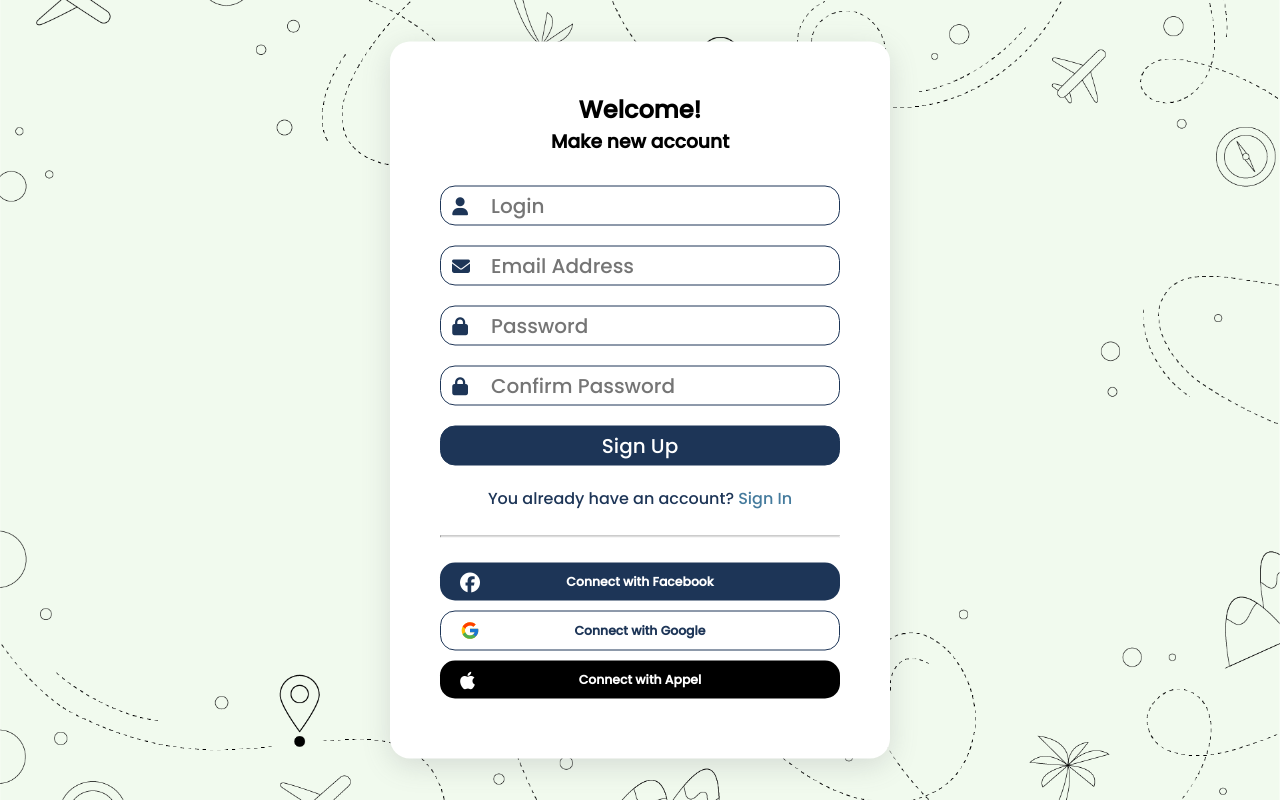
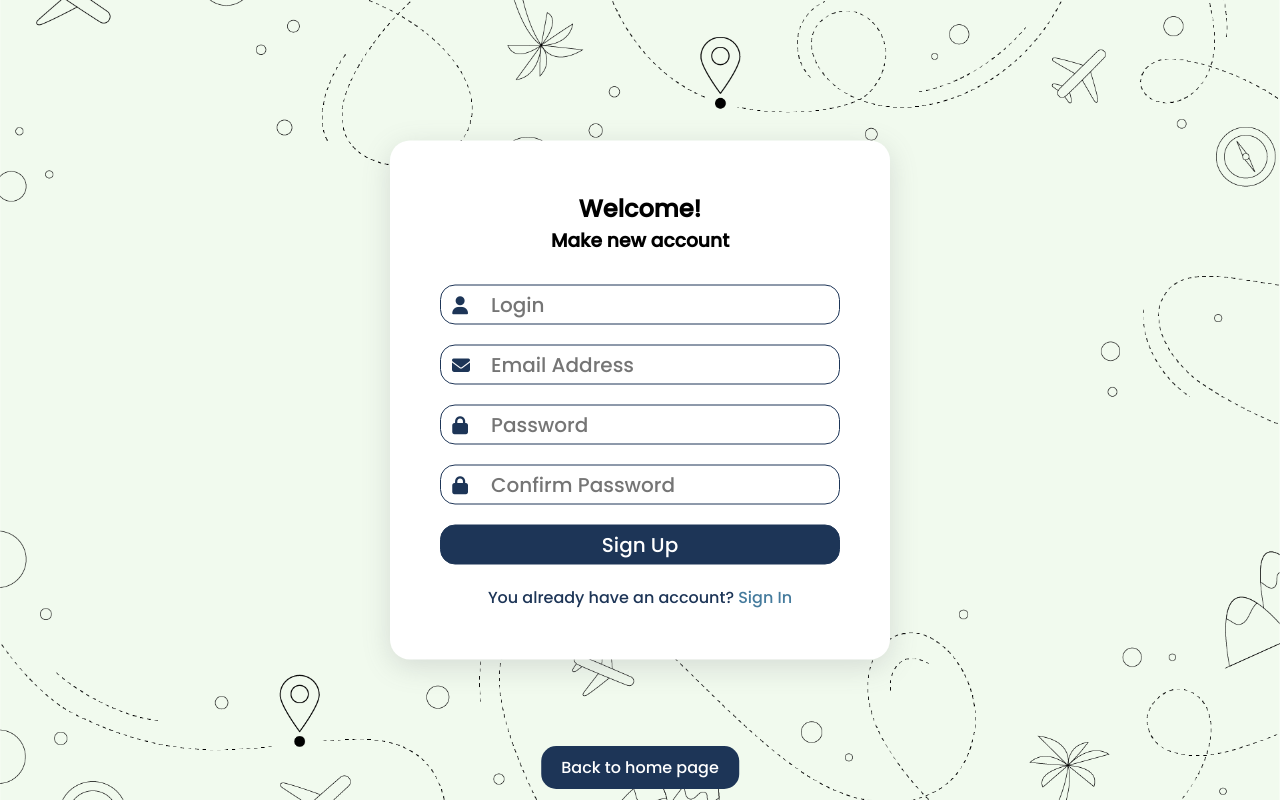
Before and after one commit to simon409/web-project, a PHP site: page /register.php in a window 1280 px wide. Run offline with PHP 8.4, Linux system fonts and the light colour scheme; data comes from the database, SQL or seed files in the repository; some libraries are stand-ins or nearby versions.

Commit message:
extra designs

```diff
--- a/register.php
+++ b/register.php
@@ -74,18 +74,10 @@
                         You already have an account? <a href="login.php">Sign In</a>
                     </div>
                 </div>
-                <br>
-                <hr>
-                <br>
-                <div class="connwithsocial">
-                    <i class="fa-brands fa-facebook"></i>
-                    <a href="#"><h5 id="texticon">Connect with Facebook</h5></a>
-                    <img src="./assets/google.svg">
-                    <a href="#"><h5 id="texticon">Connect with Google</h5></a>
-                    <i class="fa-brands fa-apple"></i>
-                    <a href="#"><h5 id="texticon">Connect with Appel</h5></a>
-                </div>
             </form>
+        </div>
+        <div class="backhome">
+            <a href="index.php">Back to home page</a>
         </div>
     </section>
 
--- a/style/style.css
+++ b/style/style.css
@@ -142,7 +142,7 @@ section{
 }
 
 #Popflight{
-    height: 100vh;
+    height: fit-content;
 }
 
 #Popflight h2{
@@ -350,48 +350,77 @@ section{
     text-decoration: none;
     color: #457B9D;
 }
-.connwithsocial{
-    width: 100%;
-}
-.connwithsocial a{
-    display: block;
-    width: 100%;
-    text-decoration: none;
-    padding: 10px 20px;
-    background-color: #1d3557;
-    margin-bottom: 10px;
-    border-radius: 15px;
-    font-size: 15px;
-    color: #fff;
-    text-align: center;
-}
 
-.connwithsocial i{
-    color: #fff;
-    font-size: 20px;
-}
-
-.connwithsocial i, img{
-    position: absolute;
-    left: 70px;
-    margin-top: 10px;
-}
 .texticon{
     width: 360px;
     text-align: center;
 }
 
-.connwithsocial a:nth-child(4){
-    background-color: #fff;
-    color: #1d3557;
-    border: 1px #1d3557 solid;
+.backhome{
+    position: absolute;
+    bottom: 20px;
+    left: 50%;
+    transform: translateX(-50%);
 }
 
-.connwithsocial img{
-    height: 20px;
-    margin-right: 20px;
+.backhome a{
+    padding: 10px 20px;
+    background-color: #1d3557;
+    color: #fff;
+    text-decoration: none;
+    border-radius: 15px;
+    transition: .3s ease-in-out;
 }
 
-.connwithsocial a:nth-child(6){
-    background-color: #000;
+.backhome a:hover{
+    background-color: #457B9D;
 }
+
+.containerc {
+  width: 100%;
+  margin-top: 50px;
+  margin-bottom: 50px;
+  display: flex;
+  align-items: center;
+  justify-content: center;;
+}
+
+.cardc {
+  width: 90%;
+  max-width: 450px;
+  background-color: #FFF;
+  padding: 0 2rem 1.5rem 2rem;
+  border-radius: 10px;
+  transition: box-shadow .3s linear;
+}
+.cardc:hover {
+  box-shadow: 0 0 35px rgba(0, 0, 0, .3);
+}
+
+.cardc .card-img {
+  border-radius: 10px;
+  overflow: hidden;
+  box-shadow: 0 0 25px rgba(0, 0, 0, .3);
+  transform: translateY(-15%);
+  transition: box-shadow .3s linear;
+}
+.cardc:hover .card-img {
+  box-shadow: none;
+}
+.cardc .card-img img {
+  width: 100%;
+  display: block;
+}
+
+.cardc .card-content {
+  text-align: center;
+}
+.cardc .card-content .big-title {
+  color: #333;
+  font-size: 1.3rem;
+}
+.cardc .card-content .medium-title {
+  color: #999;
+  font-size: .85rem;
+  margin-top: .3rem;
+}
```
Also changed, not shown: components/header.php (+11 -4 lines), index.php (+48 -9 lines), login.php (+3 -11 lines), script/app.js (line endings or trailing spaces).
